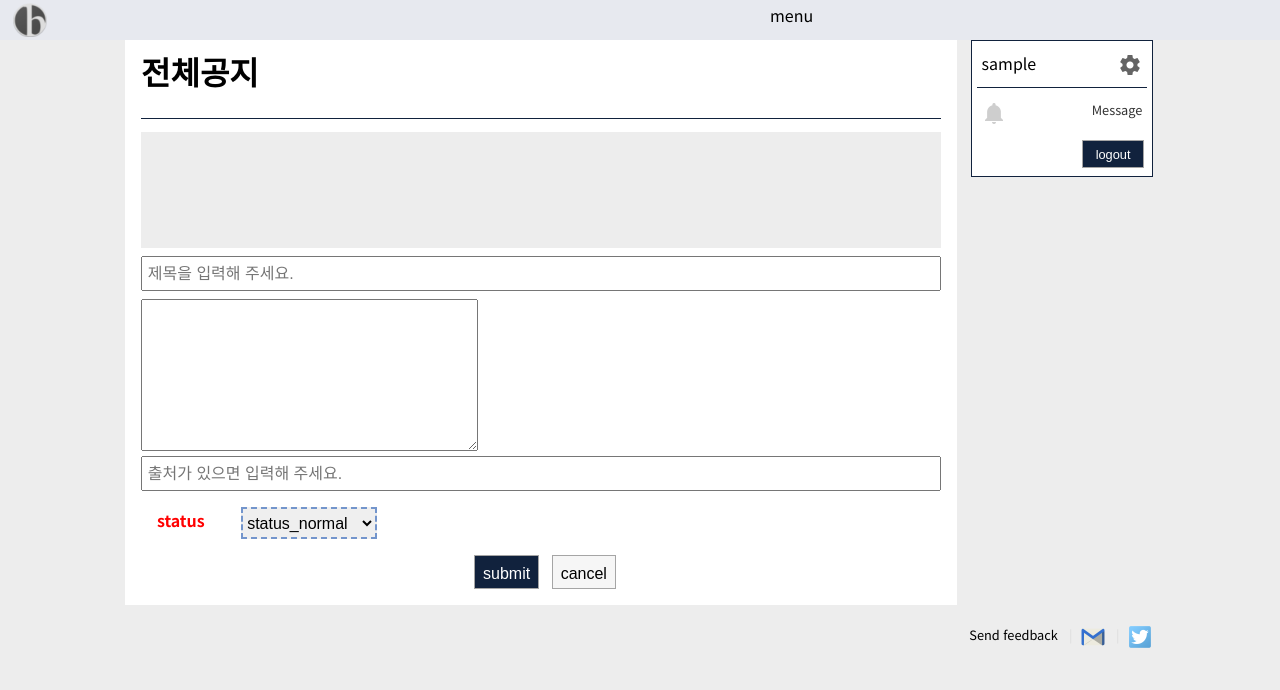
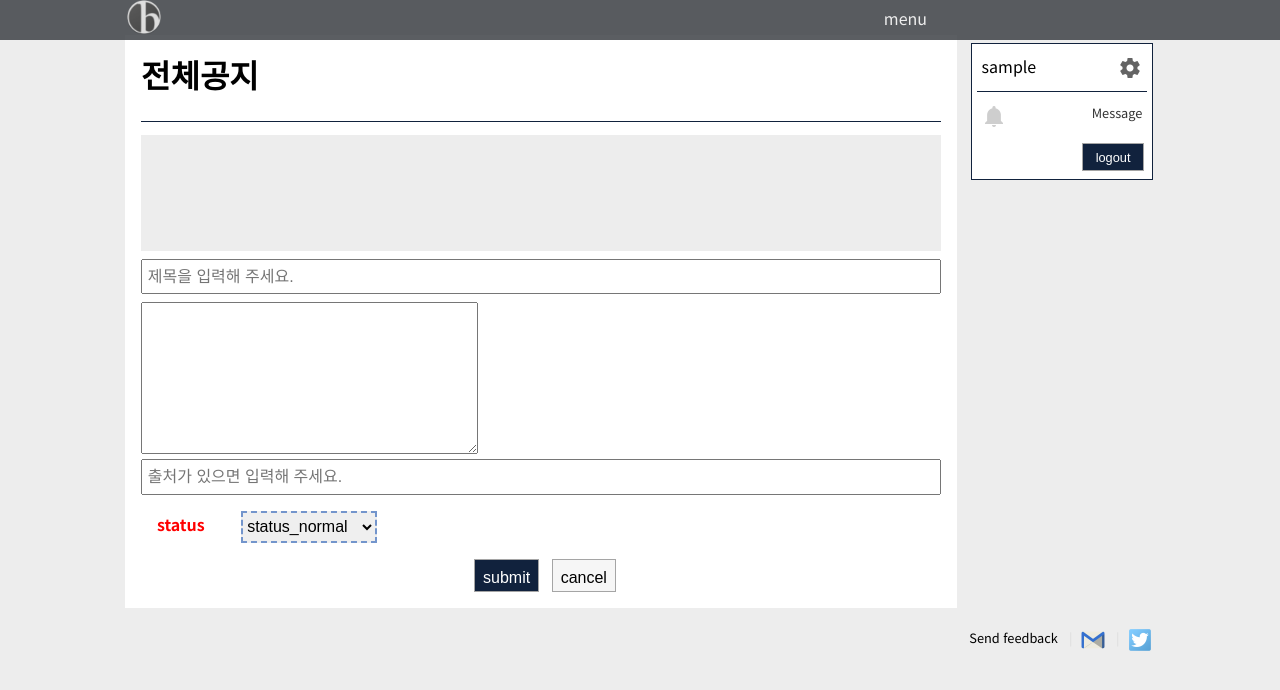
Before and after one commit to genonfire/bbgo, a Django app: page /boards/1/new/ in a window 1280 px wide. Shown: the top 690 px of the page. Run offline with Django 3.2, Linux system fonts and the light colour scheme; the visitor is signed in with stand-in values (Sample User, id 1); parts of the project's set-up code (start-up, migrations or seed data) failed here and were passed over.

Commit message:
menu bar style

```diff
--- a/static/css/haru.css
+++ b/static/css/haru.css
@@ -25,13 +25,12 @@ a:hover {color:yellow; color:#000;text-decoration:none;}
 .buttons span a:hover {border-color:#11223d;color:#000;text-decoration:none;}
 
 /* Header */
-#header {width:100%;height:2.5em;float-left;position:fixed;background:#E7E9EF;z-index:999;}
-.head_container {width:800px;margin-left:10px;padding:.2em;}
-.head_container div {}
+#header {width:100%;height:2.5em;float-left;position:fixed;background:rgba(51,54,59,0.80);color:#EEEEEE;z-index:99999;}
+.head_container {width:800px;padding-left:7px;}
+.head_container span {height:100%;vertical-align:middle;}
+.head_container span.head_logo {vertical-align:baseline;}
+.head_container div {height:2.5em;padding-top:.2em;}
 .head_container span img {width:2.1em;height:2.1em;}
-
-/* Layout */
-#wrap {margin:0;padding-left:10px;padding-top:2em;}
 
 /* Footer */
 #footer {padding:20px 10px;text-align:right;}
@@ -42,8 +41,11 @@ a:hover {color:yellow; color:#000;text-decoration:none;}
 .footerMenu li + li:before {content:'| ';margin:0 5px;color:#ddd;}
 .footerMenu li , .footerMenu li a {vertical-align:top;}
 
+/* Layout */
+#wrap {margin:0;padding-left:10px;padding-top:2.2em;}
+
 /* Contents */
-#container {width:1040px;margin:0;position:relative;}
+.container {width:1040px;margin:0;position:relative;}
 #contents {width:800px;padding:1.0em;background:#fff;}
 #contents:after {content:'';display:block;clear:both;}
 
@@ -68,12 +70,12 @@ table.board {width:100%;text-align:center;}
 table.board thead {background:#F9F9F9;}
 table.board tr {border:1px solid #ABB2AC;}
 table.board tr:hover {background-color:#F9F9F9;}
-table.board td {height:2em;padding:.2em;font-size:.95em;}
+table.board td {height:2em;padding:.2em;font-size:.92em;}
 table.board td a {color:#11223d;}
-table.board td a:visited {color:#41608E;}
+table.board td a:visited {color:#33363B;}
 table.board td a:hover {text-decoration:none;color:#E54F44;}
-table.board td.notice a {color:black;}
-table.board td.notice a:visited {color:black;}
+table.board td.notice a {color:#33363B;}
+table.board td.notice a:visited {color:#33363B;}
 table.board th.subject {width:auto;min-width:420px;}
 table.board th.name {width:100px;}
 table.board th.like_count {width:50px;}
@@ -200,17 +202,17 @@ table.dynamic_input_reply td.input_rereply {padding-right:.5em;}
 .sense_sidebar {width:150px;min-height:150px;background:#EDEDED;padding-top:10px;margin-top:5px;margin-bottom:5px;}
 
 @media all and (min-width:1080px) {
-    #container {margin:auto;}
+    .container {margin:auto;}
 }
 @media all and (min-width:768px) {
     .mobile_show {display:none;}
 }
 @media all and (max-width:767px) {
     body {font-size:1em;}
-    .head_container {width:100%;margin:0;padding:0;}
-    .head_container div {padding-right:.5em;}
-    #wrap {padding-left:0;}
-    #container {width:auto;}
+    .head_container {width:100%;}
+    .head_container div {padding-right:1.5em;padding-top:.4em;font-size:.9em;}
+    #wrap {padding-left:0;padding-top:1.5em;}
+    .container {width:auto;}
     #contents {width:auto;padding:1em;}
     #footer {text-align:center;}
     .footerMenu li {margin:0;font-size:.6em;}
--- a/templates/haru/base.html
+++ b/templates/haru/base.html
@@ -27,8 +27,9 @@
 
 <body>
 <div id="header">
+    <div class="container">
         <div class="head_container">
-        <span>
+            <span class="head_logo">
                 <a href="/">
                     <img src="{{ SITE_LOGO }}">
                 </a>
@@ -52,8 +53,9 @@
             </div>
         </div>
     </div>
+</div>
 <div id="wrap">
-    <div id="container">
+    <div class="container">
         <div class="sidebar">
             {% if user.is_authenticated %}
                 <div class="sidebar_container">
```
Lines whose indentation alone changed are shown as unchanged.
